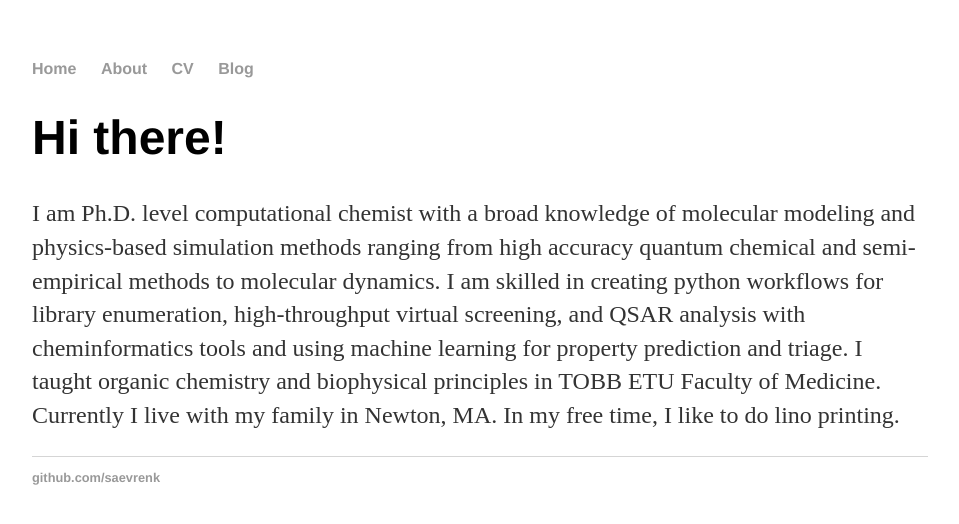
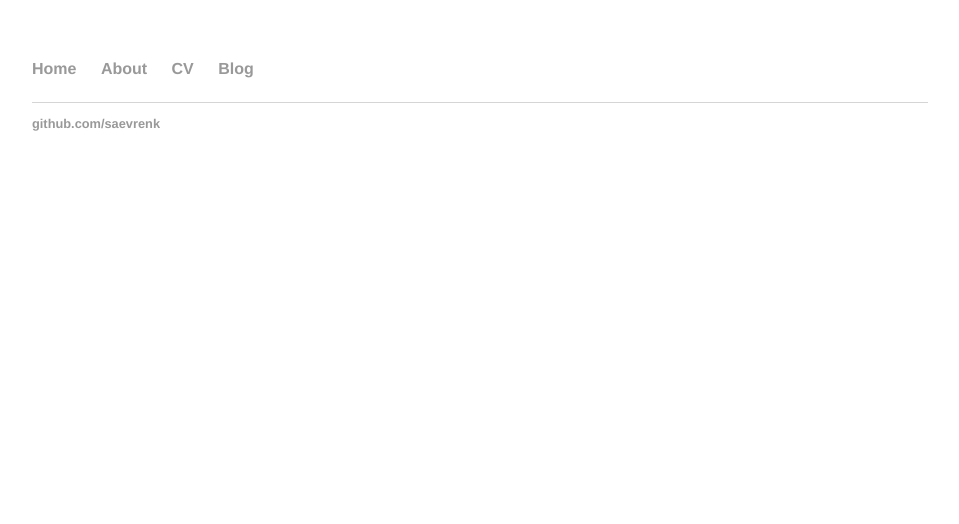
Before and after one commit to saevrenk/saevrenk.github.io, a Jekyll site: the page built from index.html, in a window 1280 px wide. Shown: the top 524 px of the page, without its empty margins (160-1119 px from the left). Built offline with Jekyll 4.4.1, drawn with Linux system fonts in a browser that asks for light colours.

Commit message:
Update index.html

```diff
--- a/index.html
+++ b/index.html
@@ -1,9 +1,8 @@
 ---
 layout: default
-title: About me
+title: Hello
 ---
 <div class="blurb">
-	<h1>Hi there!</h1>
-	<p>I am Ph.D. level computational chemist with a broad knowledge of molecular modeling and physics-based simulation methods ranging from high accuracy quantum chemical and semi-empirical methods to molecular dynamics. I am skilled in creating python workflows for library enumeration, high-throughput virtual screening, and QSAR analysis with cheminformatics tools and using machine learning for property prediction and triage. I taught organic chemistry and biophysical principles in TOBB ETU Faculty of Medicine. Currently I live with my family in Newton, MA. In my free time, I like to do lino printing.
-        </p>
+
+	<p>        </p>
 </div>
```
